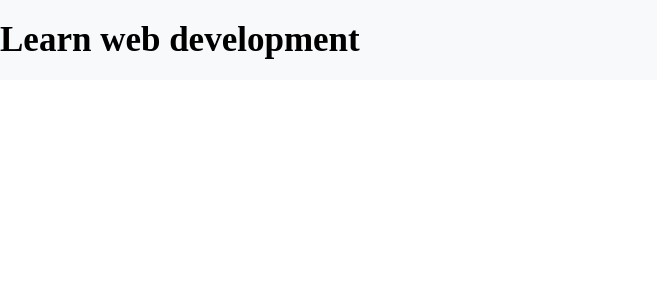
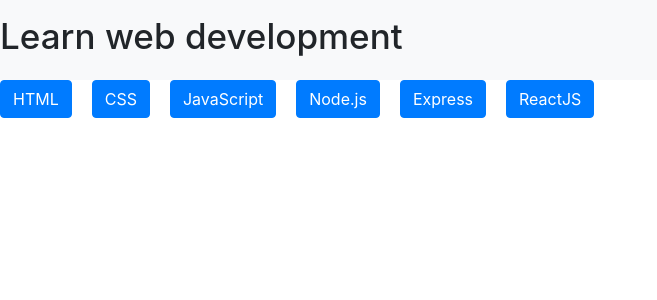
Before and after one commit to riccardo-ottavi/react-use-state, a React (Vite) app: page / in a window 1280 px wide. Shown: the top 300 px of the page, without its empty margins (0-657 px from the left). Built offline with nearby package versions, Linux system fonts and the light colour scheme.

Commit message:
inserisci componente lista per contenere i bottoni

```diff
--- a/index.html
+++ b/index.html
@@ -2,6 +2,7 @@
 <html lang="en">
   <head>
     <meta charset="UTF-8" />
+    <link rel="stylesheet" href="https://cdn.jsdelivr.net/npm/bootstrap@4.0.0/dist/css/bootstrap.min.css" integrity="sha384-Gn5384xqQ1aoWXA+058RXPxPg6fy4IWvTNh0E263XmFcJlSAwiGgFAW/dAiS6JXm" crossorigin="anonymous">
     <link rel="icon" type="image/svg+xml" href="/vite.svg" />
     <meta name="viewport" content="width=device-width, initial-scale=1.0" />
     <title>react-use-state</title>
--- a/src/App.css
+++ b/src/App.css
@@ -14,3 +14,14 @@
 h1 {
   font-size: 35px;
 }
+
+.btn-list ul{
+  display: flex;
+  list-style: none;
+  gap: 20px;
+}
+
+.btn {
+  max-width: 400px;
+
+}
--- a/src/App.jsx
+++ b/src/App.jsx
@@ -1,4 +1,5 @@
 import './App.css'
+import MyBtnList from './components/MyBtnList'
 import MyHeader from "./components/MyHeader"
 
 function App() {
@@ -7,6 +8,7 @@
   return (
     <>
       <MyHeader/>
+      <MyBtnList/>
     </>
   )
 }
--- a/src/components/MyBtnList.jsx
+++ b/src/components/MyBtnList.jsx
@@ -0,0 +1,15 @@
+export default function MyBtnList(){
+    return(
+        <div className="btn-list">
+            <ul>
+                <li><button className="btn btn-primary">HTML</button></li>
+                <li><button className="btn btn-primary">CSS</button></li>
+                <li><button className="btn btn-primary">JavaScript</button></li>
+                <li><button className="btn btn-primary">Node.js</button></li>
+                <li><button className="btn btn-primary">Express</button></li>
+                <li><button className="btn btn-primary">ReactJS</button></li>
+            </ul>
+        </div>
+
+    )
+}
```
